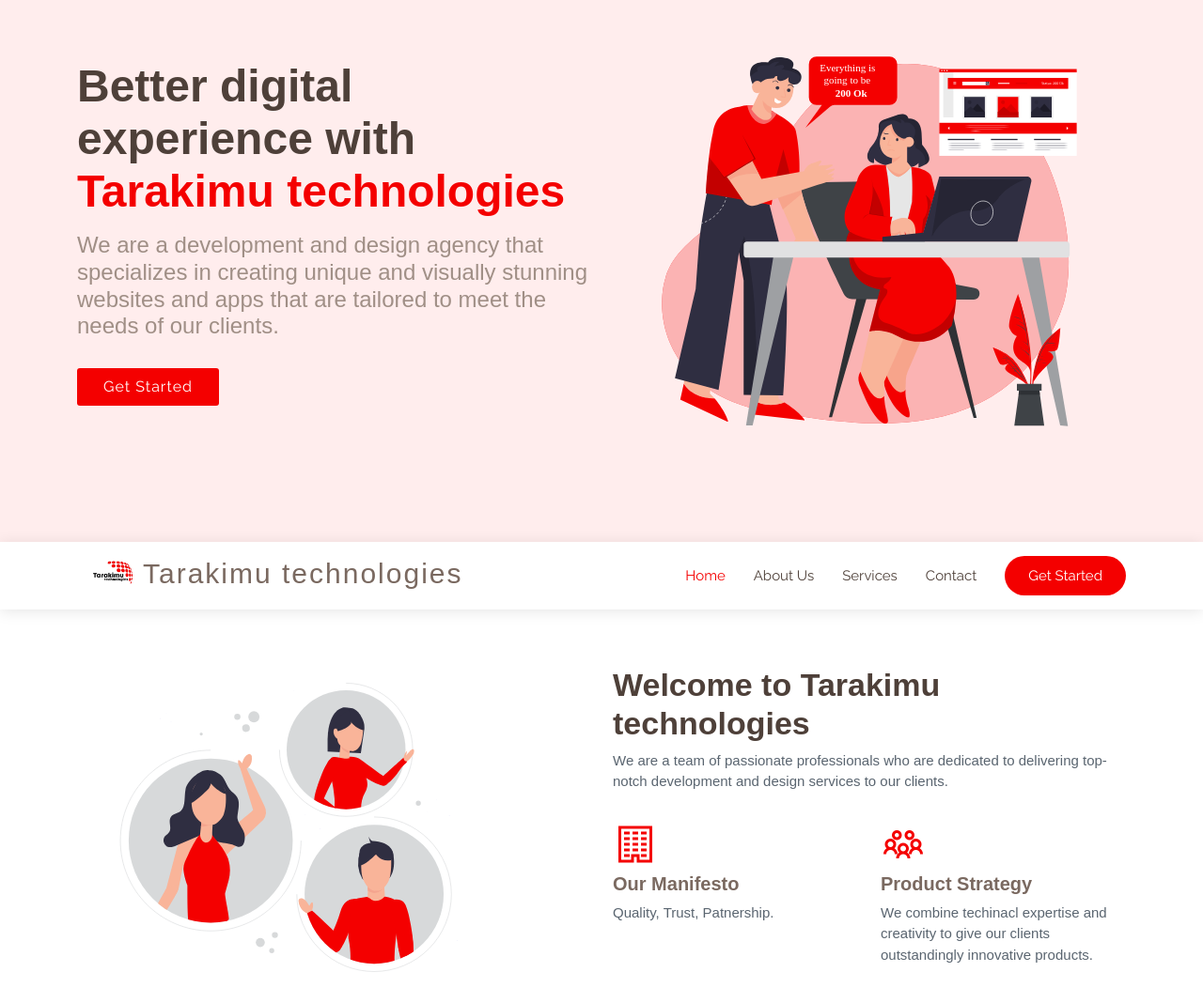
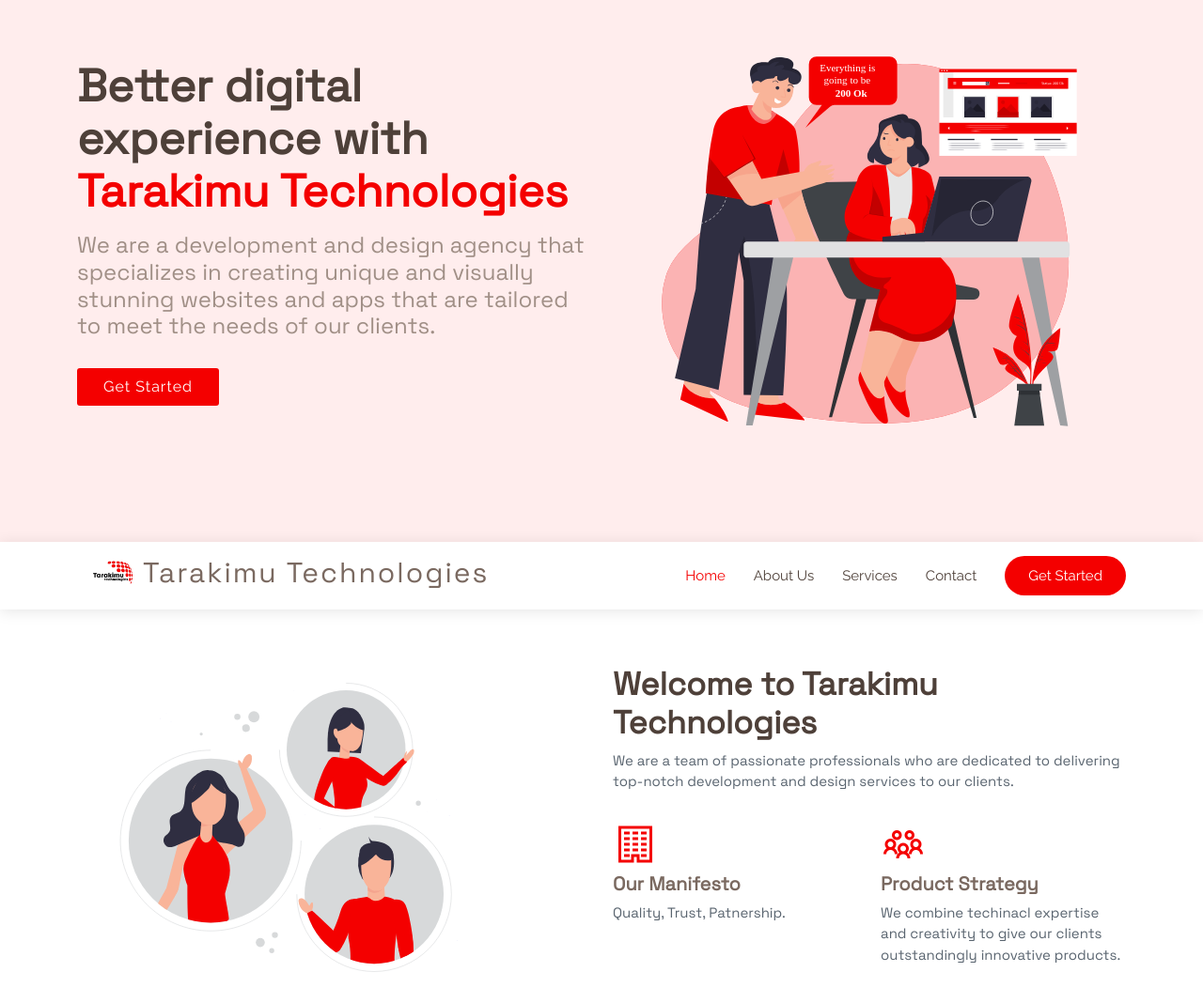
Before and after one commit to not-diba/tarakimu, a plain HTML site: page index.html in a window 1280 px wide. Shown: the part 151-1219 px from the top of the page at 94% size. Drawn offline with nearby package versions, Linux system fonts and the light colour scheme.

Commit message:
Font link

```diff
--- a/index.html
+++ b/index.html
@@ -17,6 +17,9 @@
   <link
     href="https://fonts.googleapis.com/css?family=Open+Sans:300,300i,400,400i,600,600i,700,700i|Raleway:300,300i,400,400i,600,600i,700,700i"
     rel="stylesheet">
+  <link rel="preconnect" href="https://fonts.googleapis.com">
+  <link rel="preconnect" href="https://fonts.gstatic.com" crossorigin>
+  <link href="https://fonts.googleapis.com/css2?family=Space+Grotesk&display=swap" rel="stylesheet">
 
   <!-- Vendor CSS Files -->
   <link rel="stylesheet"
@@ -40,7 +43,7 @@
 
         <div class="logo">
           <h1 class="text-light"><a href="index.html"><img src="assets/img/favicon.png" alt=""
-                class="img-fluid"><span>Tarakimu technologies</span></a></h1>
+                class="img-fluid"><span>Tarakimu Technologies</span></a></h1>
         </div>
 
         <nav id="navbar" class="navbar">
@@ -63,7 +66,7 @@
       <div class="container">
         <div class="row gy-4">
           <div class="col-lg-6 order-2 order-lg-1 d-flex flex-column justify-content-center">
-            <h1>Better digital experience with <span style="color: #F40000">Tarakimu technologies</span></h1>
+            <h1>Better digital experience with <span style="color: #F40000">Tarakimu Technologies</span></h1>
             <h2>We are a development and design agency that specializes in creating unique and visually stunning
               websites and apps that are tailored to meet the needs of our clients.</h2>
             <div>
@@ -90,7 +93,7 @@
             <img src="assets/img/about-img.svg" class="img-fluid" alt="" data-aos="zoom-in">
           </div>
           <div class="col-lg-6 pt-5 pt-lg-0">
-            <h3 data-aos="fade-up">Welcome to Tarakimu technologies</h3>
+            <h3 data-aos="fade-up">Welcome to Tarakimu Technologies</h3>
             <p data-aos="fade-up" data-aos-delay="100">
               We are a team of passionate professionals who are dedicated to delivering top-notch development and
               design services to our clients.
@@ -276,7 +279,7 @@
               <div class="email">
                 <i class="bi bi-envelope"></i>
                 <h4>Email:</h4>
-                <p>info@tarakimu.com</p>
+                <p>tarakimutech@outlook.com</p>
               </div>
 
               <div class="phone">
@@ -334,13 +337,13 @@
         <div class="row">
 
           <div class="col-lg-3 col-md-6 footer-contact">
-            <h3>Tarakimu technologies</h3>
+            <h3>Tarakimu Technologies</h3>
             <p>
               Nairobi <br>
               Nairobi, NRB<br>
               Kenya <br><br>
               <strong>Phone:</strong> +254 707 222 593<br>
-              <strong>Email:</strong> info@tarakimu.com<br>
+              <strong>Email:</strong> tarakimutech@outlook.com<br>
             </p>
           </div>
 
@@ -383,7 +386,7 @@
       <div class="copyright">
         &copy; Copyright <span style="color:#FF4F4F">
           <script>document.write(/\d{4}/.exec(Date())[0])</script>
-        </span><strong><span> Tarakimu technologies</span></strong>. All Rights Reserved
+        </span><strong><span> Tarakimu Technologies</span></strong>. All Rights Reserved
       </div>
       <div class="credits">
         Designed by <a href="https://not-diba.netlify.app/">diba .</a>
```
